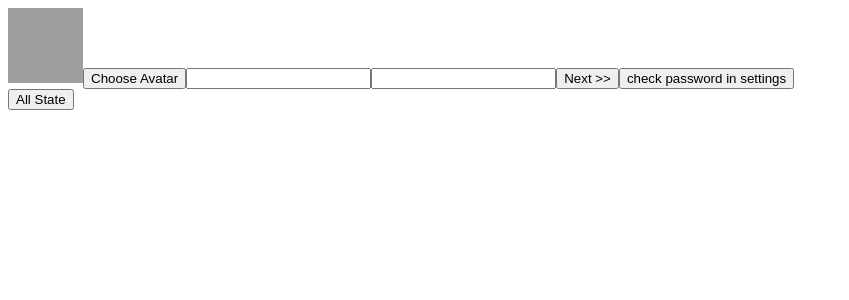
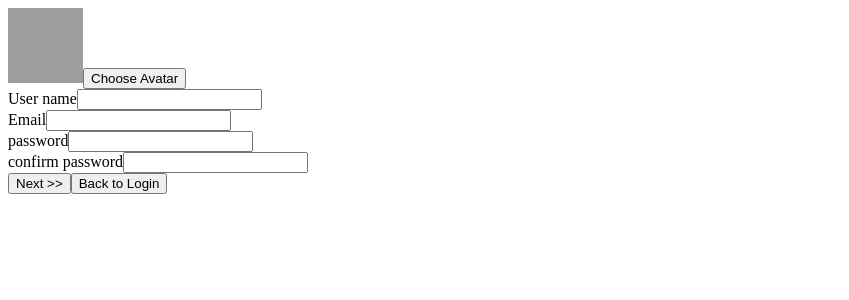
Before and after one commit to olig331/Nutri2.0, a React (Create React App) app in the folder client/: page /setup in a window 1280 px wide. Shown: the top 300 px of the page, without its empty margins (0-849 px from the left). Built offline with nearby package versions, Linux system fonts and the light colour scheme; grey boxes are pictures that could not be loaded.

Commit message:
added email field to sign up /added  welcome user page on timeout

```diff
--- a/client/src/App.tsx
+++ b/client/src/App.tsx
@@ -22,6 +22,7 @@
     userName: "",
     userPicture: "/static/media/bear.3a7022d5.png",
     password: "",
+    email: "",
     usersPersonalSettings: {
       gender: "",
       age: 0,
@@ -74,7 +75,6 @@
           </UserAuthedContext.Provider>
         </NavigatedFromTrackerContext.Provider>
       </UsersSettingsContext.Provider>
-      <button onClick={stats}>All State</button>
     </div >
   );
 };
--- a/client/src/components/Dashboard.tsx
+++ b/client/src/components/Dashboard.tsx
@@ -1,6 +1,7 @@
 import React, { useState, useContext, useEffect } from 'react';
 import { Link, useHistory } from 'react-router-dom';
 import {  LoggedInUserSettingsContext, LoggedInIDContext, DailyFoodContext, NavigatedFromTrackerContext, SignedOutContext } from '../Context/Context';
+import { WelcomeUser } from './WelcomeUser';
 
 
 
@@ -14,7 +15,8 @@
   const todaysDate = new Date().toLocaleDateString();
 
   // Toggle Pop Up State
-  const [showPopUp, setshowpopUp] = useState<Boolean>(false);
+  const [showPopUp, setshowpopUp] = useState<boolean>(false);
+  const [finishLoad, setfinishLoad] = useState<boolean>(false);
 
   //CONTEXT
   const {navigatedFromTracker, setnavigatedFromTracker} = useContext(NavigatedFromTrackerContext)
@@ -83,9 +85,16 @@
     window.location.reload();
   }
 
+  setTimeout(() => {
+    setfinishLoad(true)
+  }, 1500);
 
   return (
     <div>
+      {!finishLoad ?
+      <WelcomeUser />
+      :
+      <>
       <Link to="/tracker">
         <div onClick={()=>loggedInUserSettings.usersDailyFood[0] === todaysDate
         ? console.log("dates are equal")
@@ -120,6 +129,8 @@
         }
       </div>
       <button onClick={() => { console.log(loggedInUserSettings); console.log(loggedInID) }}>Check status</button>
+      </>
+      }
     </div>
   );
 };
--- a/client/src/components/UserSelect.tsx
+++ b/client/src/components/UserSelect.tsx
@@ -12,6 +12,7 @@
   //STATE VARIABLES
   const [enterUserName, setenterUserName] = useState<string>("");
   const [password, setpassword] = useState<string>("")
+  const [loginattemptfailed, setloginattemptfailed] = useState<boolean>(false);
 
   // CONTEXT
   const { loggedInID, setloggedInID } = useContext(LoggedInIDContext);
@@ -22,9 +23,11 @@
   // SETTING STATE FROM LOG IN INPUT
   const enteredUserName = (e: React.FormEvent<HTMLInputElement>) => {
     setenterUserName(e.currentTarget.value);
+    setloginattemptfailed(false);
   }
   const enteredPassword = (e: React.FormEvent<HTMLInputElement>) => {
     setpassword(e.currentTarget.value);
+    setloginattemptfailed(false);
   }
 
 
@@ -32,36 +35,65 @@
   const login = async () => {
     const response = await fetch(`http://localhost:5000/login`, {
       method: "POST",
-      body: JSON.stringify({userName: enterUserName, passWord: password})
+      body: JSON.stringify({ userName: enterUserName, passWord: password })
     })
     let data = await response.json();
     console.log(data)
     delete data.password;
-    if (data !== null) {
+    if (data !== "401") {
       console.log("user Found")
       setuserAuthed(true)
       setloggedInID(data._id);
       setLoggedInUserSettings(data)
       pageHistory.replace("/dashboard") // will navigate to /dashboard page on succesfull user auth
+    } else {
+      setloginattemptfailed(true)
     }
   };
 
-  useEffect(()=>{
-    signedOut? refreshApp(): console.log("no refresh needed")
-  },[])
+  useEffect(() => {
+    signedOut ? refreshApp() : console.log("no refresh needed")
+  }, [])
 
-  const refreshApp = () =>{
+  const refreshApp = () => {
     window.location.reload()
   }
 
   return (
     <>
       <div>
-        <input type="text" onChange={enteredUserName} />
-        <input type="password" onChange={enteredPassword}/>
-        <button onClick={() => { login(); console.log(password)}}>Log In</button>
+        <label
+          htmlFor="userName">
+          User Name
+        </label>
+        <input
+        style={loginattemptfailed ? { outline: "1.5px solid", outlineColor:"red"} : {outlineColor:"none"}}
+          type="text"
+          name="userName"
+          onChange={enteredUserName}
+        />
+          <br />
+        <label
+          htmlFor="password">
+          password
+        </label>
+        <input
+          style={loginattemptfailed ? {outline: "1.5px solid", outlineColor:"red"} : {outlineColor:"none"}}
+          type="password"
+          name="password"
+          onChange={enteredPassword}
+        />
+          <br />
+        <button
+          onClick={() => { login(); console.log(password) }}>
+          Log In
+        </button>
+
+        {loginattemptfailed
+          ? <h5>User name or password is incorrect</h5>
+          : ""
+        }
       </div>
-      <button onClick={() => console.log(pageHistory)}></button>
       <Link to="/setup">
         <button>Create New User</button>
       </Link>
--- a/client/src/components/UserSetUp.tsx
+++ b/client/src/components/UserSetUp.tsx
@@ -1,7 +1,7 @@
 import React, {useRef, useContext, useState, useEffect } from 'react';
 import { SettingsForm } from './SettingsForm';
 import { UsersSettingsContext } from '../Context/Context';
-import PropTypes from 'prop-types';
+import {Link} from 'react-router-dom';
 
 export const UserSetUp: React.FC = () => {
 
@@ -16,6 +16,8 @@
   const [nameComplete, setnameComplete] = useState<boolean>(false); // State for Rendering Settings page on compeltion of Username
   const [uniqueName, setuniqueName] = useState<boolean>(true); // State for when a entered Username in set up is valid(unique)
   const [showImgPopUp, setshowImgPopUp] = useState<boolean>(false);
+  const [confirmPassword, setconfirmPassword] = useState<string>("");
+  const [passwordsMatch, setpasswordsMatch] = useState<boolean>(true);
 
   //CONTEXT
   const { userSettings, setuserSettings } = useContext(UsersSettingsContext)
@@ -52,6 +54,15 @@
     setuserSettings(userSettingsCopy);
   };
 
+  const passwordMatcher = (e: React.FormEvent<HTMLInputElement>) =>{
+    if(userSettings.password !== e.currentTarget.value){
+      setpasswordsMatch(false)
+    }else{
+      setpasswordsMatch(true)
+    }
+    setconfirmPassword(e.currentTarget.value);
+  }
+
   // const handleClick = (e: MouseEvent) =>{
   //   if(node.current.contains(e.target as Node)){
   //     setshowImgPopUp(false);
@@ -73,9 +84,12 @@
     showImgPopUp ? setshowImgPopUp(false) : setshowImgPopUp(true);
   }
 
+  console.log(nameComplete)
+  console.log(passwordsMatch)
+
   return (
     <>
-      {!nameComplete
+      {nameComplete === false || passwordsMatch === false
         ?
         (<div >
           <img style={{ width: "75px", height: "75px" }} src={userSettings.userPicture === "" ? images[0] : userSettings.userPicture } alt="User Avatar" />
@@ -89,18 +103,46 @@
               ))}
             </div>
             : ""
-          }
+          } <br/>
+          <label htmlFor="userName">User name</label>
           <input type="text"
             name="userName"
             onChange={settingName}
+            required
           />
+          {!uniqueName ? <label htmlFor="userName">Username is taken</label> : ""}
+          <br/>
+          <label htmlFor="email">Email</label>
+          <input type="text"
+            name="email"
+            onChange={settingName}
+            required
+          />
+          <br/>
+          <label htmlFor="password">password</label>
           <input type="password"
             name="password"
             onChange={settingName}
+            required
           />
+          {!passwordsMatch ? <label style={{color:"red"}} htmlFor="confirmPassword">X</label> : ""}
+          <br/>
+          <label htmlFor="confirmPassword">confirm password</label>
+          <input
+            name="confirmPassword"
+            type="password"
+            required
+            onChange={passwordMatcher}
+          />
+          {!passwordsMatch ? <label style={{color:"red"}} htmlFor="confirmPassword">X</label> : ""}
+
+          <br/>
+
           <span>{!uniqueName ? "User name is taken" : ""}</span>
-          <button disabled={!uniqueName} onClick={validateUserName}>Next {">>"}</button>
-          <button onClick={()=>console.log(userSettings)}>check password in settings</button>
+          <button onClick={validateUserName}>Next {">>"}</button>
+          <Link to="/">
+            <button>Back to Login</button>
+          </Link>
         </div>
         )
         :
--- /dev/null
+++ b/client/src/components/WelcomeUser.tsx
@@ -0,0 +1,17 @@
+import React,{useContext} from 'react';
+import {LoggedInUserSettingsContext} from '../Context/Context';
+
+export const WelcomeUser:React.FC = () => {
+
+  //CONTEXT
+  const {loggedInUserSettings} = useContext(LoggedInUserSettingsContext);
+
+
+  return (
+    <div>
+      <img style={{width:"200px", height:"200px"}} src={loggedInUserSettings.userPicture} alt=""/>
+      <h1>Welcome {loggedInUserSettings.userName}</h1>
+      <div style={{width:"500px", height:"50px"}}></div>
+    </div>
+  )
+}
--- a/client/src/types/types.d.ts
+++ b/client/src/types/types.d.ts
@@ -46,6 +46,7 @@
   userName: string,
   userPicture: string,
   password: string,
+  email:string,
   usersPersonalSettings:{
     gender:string,
     age: number,
```
